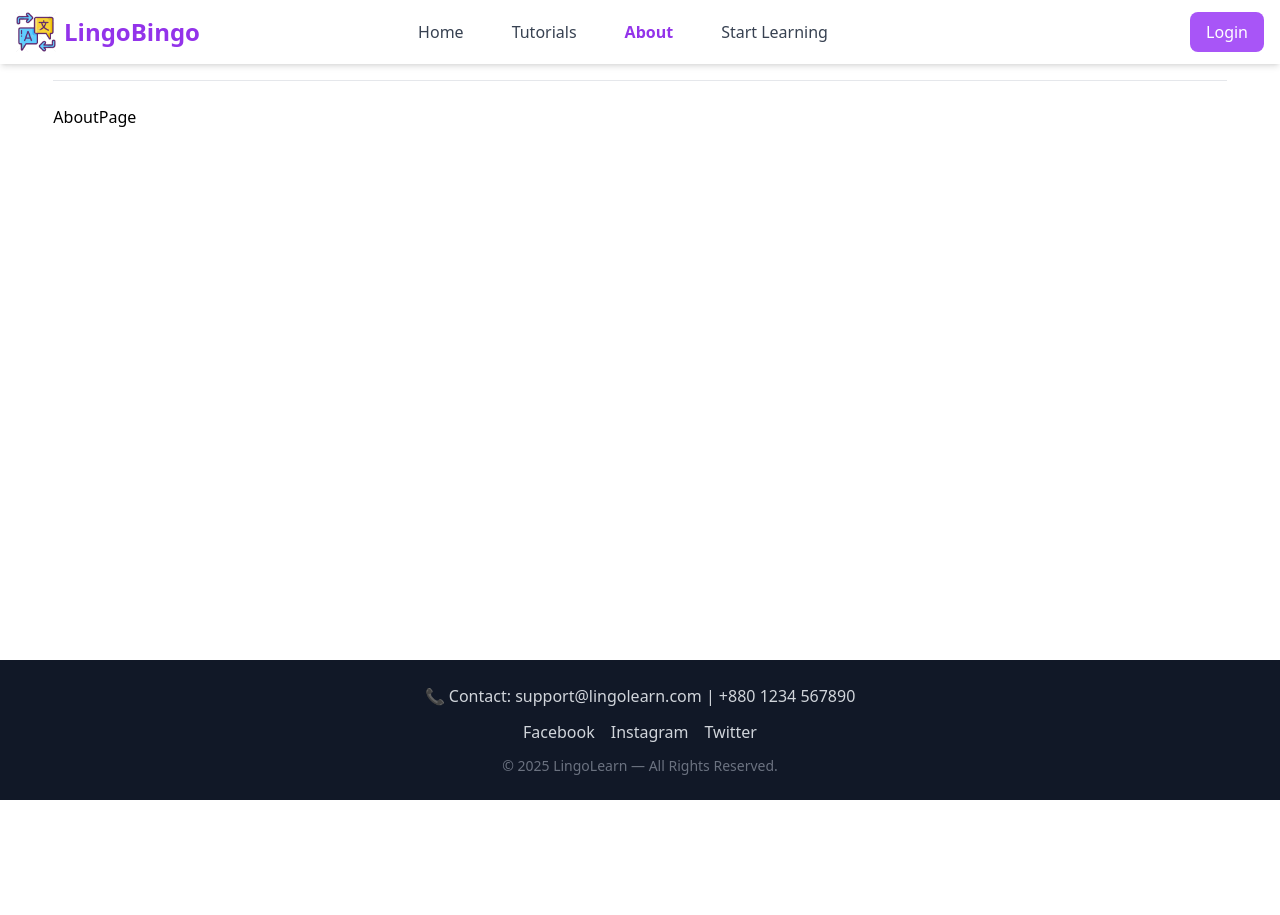
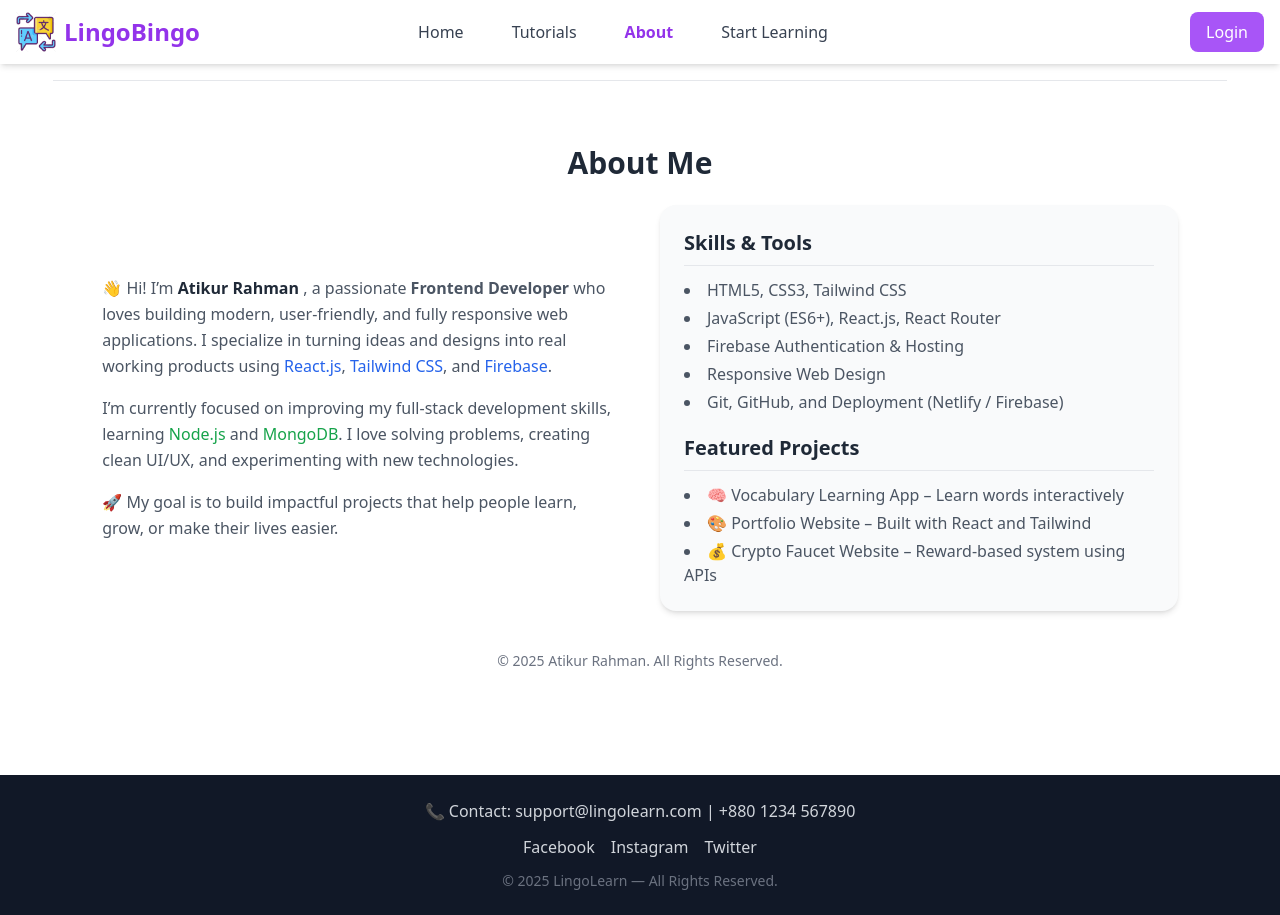
Before and after one commit to atikroman2019/Lingo-Bingo-A-Vocabulary-Learning-Application, a React (Vite) app: page /about-us in a window 1280 px wide. Before the commit the page ends 800 px from the top, so only its background shows below. Built offline with nearby package versions, Linux system fonts and the light colour scheme; no server answers.

Commit message:
Learning  Page Completed

```diff
--- a/src/Context/AuthProvider.jsx
+++ b/src/Context/AuthProvider.jsx
@@ -8,7 +8,7 @@ import {
   onAuthStateChanged,
   updateProfile,
   getAuth,
-  signOut
+  signOut,
 } from "firebase/auth";
 import app from "../Firebase/Firebase.config";
 
@@ -18,12 +18,10 @@ const auth = getAuth(app);
 const AuthProvider = ({ children }) => {
   const [user, setUser] = useState(null);
   const [loading, setLoading] = useState(true);
-
   const provider = new GoogleAuthProvider();
 
-  // ✅ REGISTER FUNCTION
+  // ✅ Register new user
   const register = async (name, email, photoURL, password) => {
-    try {
     setLoading(true);
     const res = await createUserWithEmailAndPassword(auth, email, password);
     await updateProfile(res.user, {
@@ -31,69 +29,70 @@ const AuthProvider = ({ children }) => {
       photoURL: photoURL,
     });
     setUser(res.user);
+    setLoading(false);
     return res;
-    } catch (err) {
-      throw err;
-    } finally {
-      setLoading(false);
-    }
   };
 
-  // ✅ LOGIN FUNCTION
+  // ✅ Email/Password Login
   const login = async (email, password) => {
-    try {
     setLoading(true);
     const res = await signInWithEmailAndPassword(auth, email, password);
     setUser(res.user);
+    setLoading(false);
     return res;
-    } catch (err) {
-      throw err;
-    } finally {
-      setLoading(false);
-    }
   };
 
-  // ✅ GOOGLE LOGIN
+  // ✅ Google Login
   const googleLogin = async () => {
-    try {
     setLoading(true);
     const res = await signInWithPopup(auth, provider);
     setUser(res.user);
+    setLoading(false);
     return res;
-    } catch (err) {
-      throw err;
-    } finally {
-      setLoading(false);
-    }
   };
 
-  // ✅ LOGOUT
+  // ✅ Logout
   const logOut = async () => {
-    try {
     setLoading(true);
     await signOut(auth);
     setUser(null);
-    } catch (err) {
-      console.error(err);
-    } finally {
     setLoading(false);
-    }
   };
 
-  // ✅ KEEP USER LOGGED IN
+  // ✅ Keep user logged in (and avoid redirecting on reload)
   useEffect(() => {
     const unsubscribe = onAuthStateChanged(auth, (currentUser) => {
+      // Wait until Firebase finishes restoring the session
+      if (currentUser) {
         setUser(currentUser);
+      } else {
+        setUser(null);
+      }
       setLoading(false);
     });
+
+    // Cleanup listener
     return () => unsubscribe();
   }, []);
 
-  const value = { user, register, login, googleLogin, logOut, loading };
+  const value = {
+    user,
+    register,
+    login,
+    googleLogin,
+    logOut,
+    loading,
+  };
 
   return (
     <AuthContext.Provider value={value}>
-      {children}
+      {/* Prevent children rendering until Firebase confirms auth state */}
+      {!loading && children}
+      {loading && (
+        <div className="flex items-center justify-center min-h-screen">
+          <p className="text-gray-500 animate-pulse">Checking authentication...</p>
+        </div>
+      )}
     </AuthContext.Provider>
   );
 };
--- a/src/Pages/About.jsx
+++ b/src/Pages/About.jsx
@@ -1,9 +1,65 @@
+import React from "react";
 
 const About = () => {
     return (
-        <div>
-            AboutPage
+        <div className="w-11/12 mx-auto py-10">
+            <h1 className="text-3xl font-bold text-center mb-6 text-gray-800">
+                About Me
+            </h1>
 
+            <div className="grid md:grid-cols-2 gap-10 items-center">
+                {/* ---- Left Section: About Text ---- */}
+                <div>
+                    <p className="text-gray-600 leading-relaxed mb-4">
+                        👋 Hi! I’m <span className="font-semibold text-gray-800">Atikur Rahman </span>,
+                        a passionate <span className="font-semibold">Frontend Developer </span>
+                        who loves building modern, user-friendly, and fully responsive web applications.
+                        I specialize in turning ideas and designs into real working products using
+                        <span className="text-blue-600"> React.js</span>, <span className="text-blue-600">Tailwind CSS</span>,
+                        and <span className="text-blue-600">Firebase</span>.
+                    </p>
+
+                    <p className="text-gray-600 leading-relaxed mb-4">
+                        I’m currently focused on improving my full-stack development skills, learning
+                        <span className="text-green-600"> Node.js</span> and <span className="text-green-600">MongoDB</span>.
+                        I love solving problems, creating clean UI/UX, and experimenting with new technologies.
+                    </p>
+
+                    <p className="text-gray-600 leading-relaxed">
+                        🚀 My goal is to build impactful projects that help people learn, grow, or make their lives easier.
+                    </p>
+                </div>
+
+                {/* ---- Right Section: Skills / Projects ---- */}
+                <div className="bg-gray-50 p-6 rounded-2xl shadow-md">
+                    <h2 className="text-xl font-semibold mb-3 text-gray-800 border-b pb-2">
+                        Skills & Tools
+                    </h2>
+                    <ul className="list-disc list-inside text-gray-600 mb-5 space-y-1">
+                        <li>HTML5, CSS3, Tailwind CSS</li>
+                        <li>JavaScript (ES6+), React.js, React Router</li>
+                        <li>Firebase Authentication & Hosting</li>
+                        <li>Responsive Web Design</li>
+                        <li>Git, GitHub, and Deployment (Netlify / Firebase)</li>
+                    </ul>
+
+                    <h2 className="text-xl font-semibold mb-3 text-gray-800 border-b pb-2">
+                        Featured Projects
+                    </h2>
+                    <ul className="list-disc list-inside text-gray-600 space-y-1">
+                        <li>🧠 Vocabulary Learning App – Learn words interactively</li>
+                        <li>🎨 Portfolio Website – Built with React and Tailwind</li>
+                        <li>💰 Crypto Faucet Website – Reward-based system using APIs</li>
+                    </ul>
+                </div>
+            </div>
+
+            {/* ---- Footer Note ---- */}
+            <div className="text-center mt-10">
+                <p className="text-gray-500 text-sm">
+                    © {new Date().getFullYear()} Atikur Rahman. All Rights Reserved.
+                </p>
+            </div>
         </div>
     );
 };
--- /dev/null
+++ b/src/Pages/ErrorPage.jsx
@@ -0,0 +1,34 @@
+import React from "react";
+import { Link } from "react-router-dom";
+
+const ErrorPage = () => {
+    return (
+        <div className="flex flex-col items-center justify-center min-h-screen bg-gradient-to-br from-blue-50 to-blue-100 text-center px-6">
+            {/* 404 Title */}
+            <h1 className="text-8xl font-extrabold text-purple-600 mb-4">404</h1>
+
+            {/* Subtitle */}
+            <h2 className="text-3xl font-semibold text-gray-800 mb-2">
+                Page Not Found
+            </h2>
+            <p className="text-gray-600 mb-6 max-w-md">
+                Oops! The page you’re looking for doesn’t exist or has been moved.
+            </p>
+
+            {/* Back to Home Button */}
+            <Link
+                to="/"
+                className="px-6 py-3 bg-purple-600 text-white rounded-full shadow-md hover:bg-purple-700 transition duration-300"
+            >
+                Back to Home
+            </Link>
+
+            {/* Decorative Element */}
+            <div className="mt-10 text-gray-400 text-sm">
+                <p>© {new Date().getFullYear()} Vocabulary Learning App</p>
+            </div>
+        </div>
+    );
+};
+
+export default ErrorPage;
--- a/src/Pages/StartLearning.jsx
+++ b/src/Pages/StartLearning.jsx
@@ -56,7 +56,7 @@ const StartLearning = () => {
 
                 <button
                     onClick={handleViewMore}
-                    className="mt-8 px-6 py-3 bg-blue-600 text-white rounded-lg hover:bg-blue-700 transition"
+                    className="mt-8 px-6 py-3 bg-purple-600 text-white rounded-lg hover:bg-purple-700 transition"
                 >
                     View More Tutorials
                 </button>
--- a/src/main.jsx
+++ b/src/main.jsx
@@ -25,6 +25,7 @@ import UpdateProfile from "./Pages/UpdateProfile";
 // Context
 import AuthProvider, { AuthContext } from "./Context/AuthProvider";
 import Lesson from "./Pages/Lesson";
+import ErrorPage from "./Pages/ErrorPage";
 
 
 // ----- Private Route Component -----
@@ -56,6 +57,7 @@ const router = createBrowserRouter([
   {
     path: "/",
     element: <MainLayout />,
+    errorElement: <ErrorPage></ErrorPage>,
     children: [
       { path: "/", element: <HomePage /> },
       { path: "/start-learning", element: <StartLearning /> },
```
Lines whose indentation alone changed are shown as unchanged.
